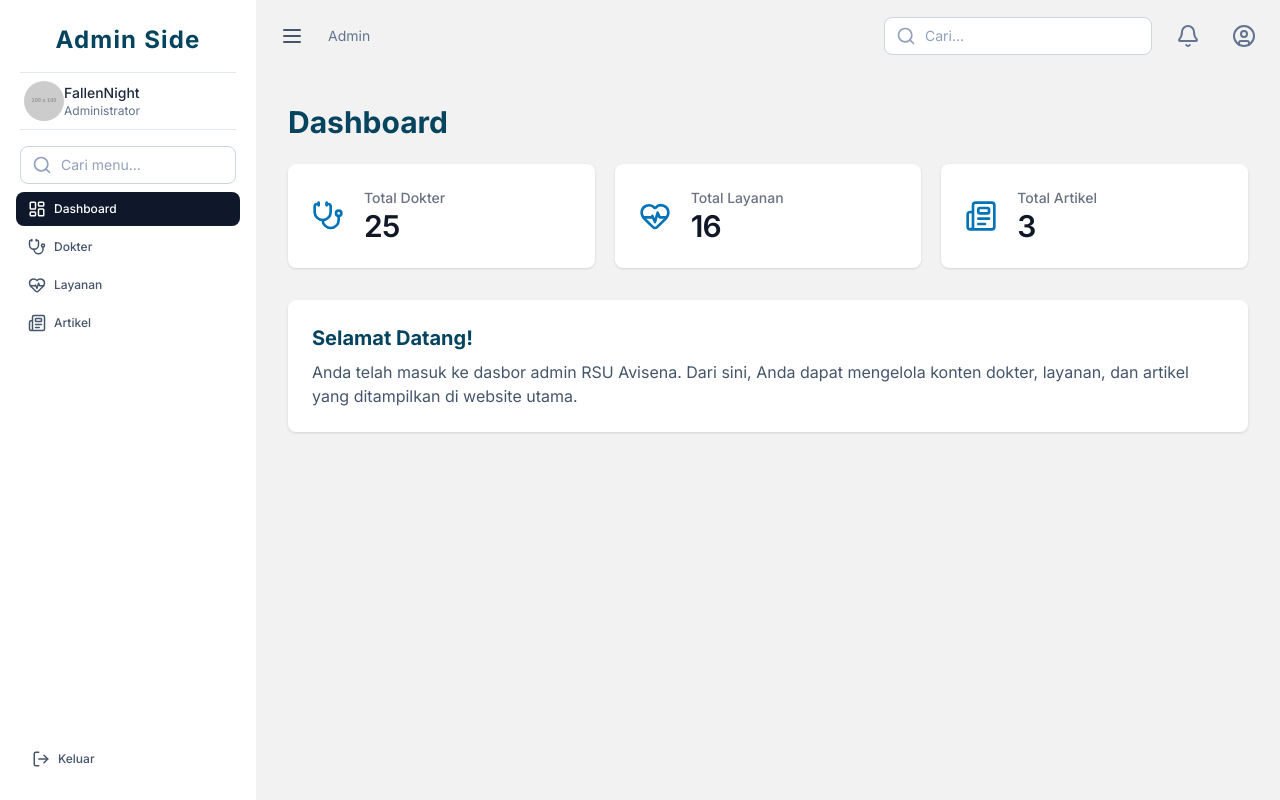
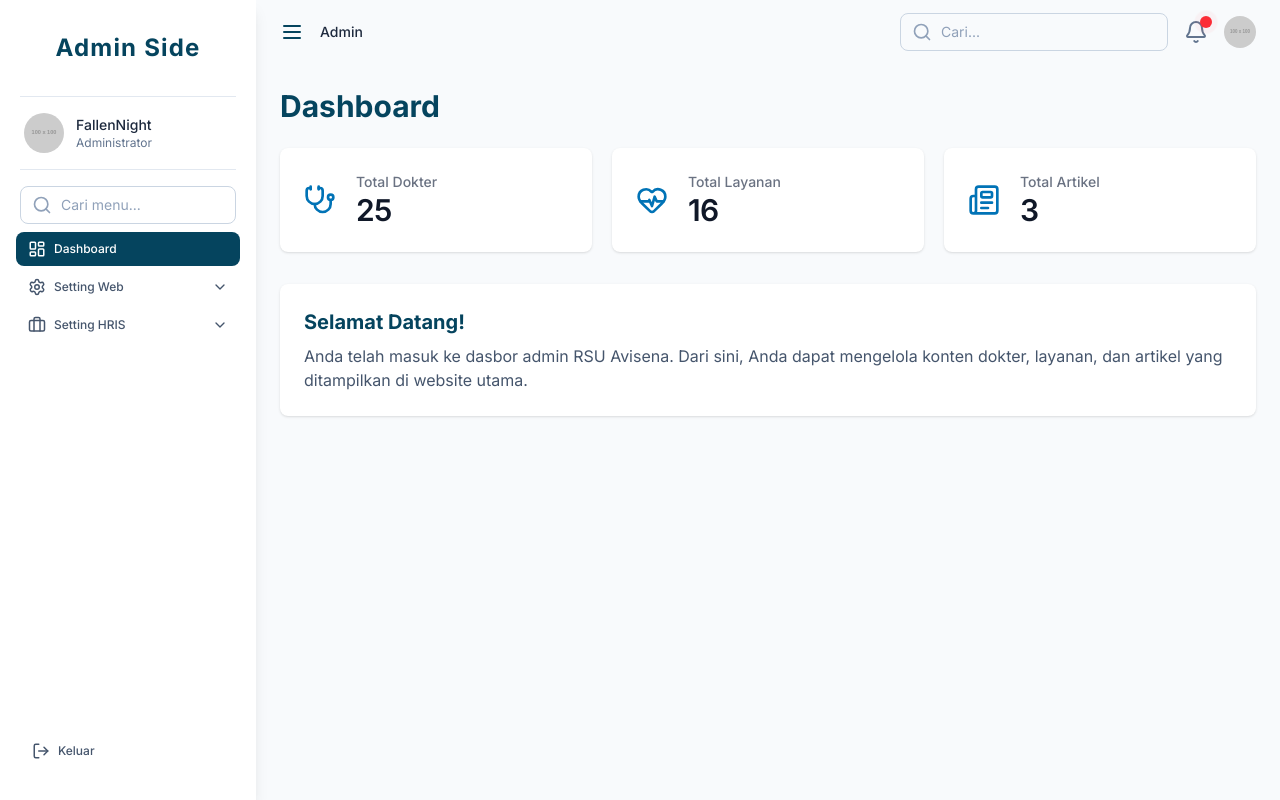
Before and after one commit to Fall2607/Alice, a Next.js app: page /admin in a window 1280 px wide. Built offline with nearby package versions, Linux system fonts and the light colour scheme.

Commit message:
add search animated sidebar

```diff
--- a/src/app/(admin)/admin/layout.tsx
+++ b/src/app/(admin)/admin/layout.tsx
@@ -1,7 +1,7 @@
 // File: app/(admin)/admin/layout.tsx
 "use client";
 
-import { useState } from 'react';
+import { useState } from "react";
 import Sidebar from "@/app/components/admin/Sidebar";
 import HeaderAdmin from "@/app/components/admin/HeaderAdmin";
 
@@ -10,20 +10,27 @@ export default function AdminLayout({
 }: {
   children: React.ReactNode;
 }) {
-  const [isSidebarCollapsed, setSidebarCollapsed] = useState(false);
+  const [isCollapsed, setIsCollapsed] = useState(false);
+  const [isLogoutModalOpen, setIsLogoutModalOpen] = useState(false);
 
-  const toggleSidebar = () => {
-    setSidebarCollapsed(!isSidebarCollapsed);
-  };
+  const toggleSidebar = () => setIsCollapsed(!isCollapsed);
+  const openLogoutModal = () => setIsLogoutModalOpen(true);
+  const closeLogoutModal = () => setIsLogoutModalOpen(false);
 
   return (
-    <div className="flex h-screen bg-background">
-      <Sidebar isCollapsed={isSidebarCollapsed} />
-      <div className="flex flex-1 flex-col">
-        <HeaderAdmin toggleSidebar={toggleSidebar} />
-        <main className="flex-1 overflow-y-auto p-8">
-          {children}
-        </main>
+    <div className="flex h-screen bg-slate-50">
+      <Sidebar
+        isCollapsed={isCollapsed}
+        openLogoutModal={openLogoutModal}
+        isLogoutModalOpen={isLogoutModalOpen}
+        closeLogoutModal={closeLogoutModal}
+      />
+      <div className="flex flex-1 flex-col overflow-hidden">
+        <HeaderAdmin
+          toggleSidebar={toggleSidebar}
+          openLogoutModal={openLogoutModal}
+        />
+        <main className="flex-1 overflow-y-auto p-6">{children}</main>
       </div>
     </div>
   );
--- a/src/app/components/admin/HeaderAdmin.tsx
+++ b/src/app/components/admin/HeaderAdmin.tsx
@@ -1,66 +1,136 @@
 // File: app/components/admin/HeaderAdmin.tsx
 "use client";
 
-import { Bell, Search, UserCircle, Menu, ChevronRight } from 'lucide-react';
-import { usePathname } from 'next/navigation';
-import Link from 'next/link';
+import { useState, useEffect, useRef } from "react";
+import { usePathname } from "next/navigation";
+import Link from "next/link";
+import { Menu, Search, Bell, User, LogOut, ChevronRight } from "lucide-react";
+import Image from "next/image";
 
 interface HeaderAdminProps {
   toggleSidebar: () => void;
+  openLogoutModal: () => void;
 }
 
-// Fungsi helper untuk mengubah path menjadi breadcrumbs
-const generateBreadcrumbs = (pathname: string) => {
-  const pathParts = pathname.split('/').filter(part => part);
-  const breadcrumbs = pathParts.map((part, index) => {
-    const href = '/' + pathParts.slice(0, index + 1).join('/');
-    const label = part.charAt(0).toUpperCase() + part.slice(1);
-    return { href, label };
-  });
-  return breadcrumbs;
-};
+export default function HeaderAdmin({
+  toggleSidebar,
+  openLogoutModal,
+}: HeaderAdminProps) {
+  const pathname = usePathname();
+  const [dropdownOpen, setDropdownOpen] = useState(false);
+  const dropdownRef = useRef<HTMLDivElement>(null);
 
-export default function HeaderAdmin({ toggleSidebar }: HeaderAdminProps) {
-  const pathname = usePathname();
-  const breadcrumbs = generateBreadcrumbs(pathname);
+  const generateBreadcrumbs = () => {
+    const pathSegments = pathname.split("/").filter(Boolean);
+    const breadcrumbs = pathSegments.map((segment, index) => {
+      const href = "/" + pathSegments.slice(0, index + 1).join("/");
+      const label = segment.charAt(0).toUpperCase() + segment.slice(1);
+      const isLast = index === pathSegments.length - 1;
+
+      return (
+        <li key={href} className="flex items-center">
+          <Link
+            href={href}
+            className={`text-sm font-medium ${
+              isLast ? "text-slate-800" : "text-slate-500 hover:text-slate-700"
+            }`}
+          >
+            {label}
+          </Link>
+          {!isLast && <ChevronRight className="h-4 w-4 mx-1 text-slate-400" />}
+        </li>
+      );
+    });
+    return breadcrumbs;
+  };
+
+  useEffect(() => {
+    const handleClickOutside = (event: MouseEvent) => {
+      if (
+        dropdownRef.current &&
+        !dropdownRef.current.contains(event.target as Node)
+      ) {
+        setDropdownOpen(false);
+      }
+    };
+    document.addEventListener("mousedown", handleClickOutside);
+    return () => document.removeEventListener("mousedown", handleClickOutside);
+  }, []);
 
   return (
-    <header className="p-4 flex justify-between items-center">
+    <header className="flex h-16 items-center justify-between px-6 flex-shrink-0">
       <div className="flex items-center gap-4">
-        <button onClick={toggleSidebar} className="p-2 rounded-full hover:bg-slate-100">
-          <Menu className="h-6 w-6 text-slate-600" />
+        <button
+          onClick={toggleSidebar}
+          className="text-primary-dark transition-colors hover:text-primary"
+        >
+          <Menu className="h-6 w-6" />
         </button>
-
-        {/* Breadcrumbs */}
-        <nav className="hidden md:flex items-center text-sm text-slate-500">
-          {breadcrumbs.map((crumb, index) => (
-            <div key={crumb.href} className="flex items-center">
-              <Link href={crumb.href} className="hover:text-primary">
-                {crumb.label}
-              </Link>
-              {index < breadcrumbs.length - 1 && (
-                <ChevronRight size={16} className="mx-1" />
-              )}
-            </div>
-          ))}
+        <nav aria-label="Breadcrumb">
+          <ol className="flex items-center space-x-2">
+            {generateBreadcrumbs()}
+          </ol>
         </nav>
       </div>
-
-      <div className="flex items-center space-x-4">
+      <div className="flex items-center gap-4">
         <div className="relative">
           <input
-            type="text"
+            type="search"
             placeholder="Cari..."
-            className="w-full rounded-lg border border-slate-300 bg-white py-2 pl-10 pr-4 text-sm text-slate-900 placeholder-slate-400 focus:border-primary focus:outline-none focus:ring-1 focus:ring-primary"
+            className="w-full rounded-lg border border-slate-300 bg-slate-50 py-2 pl-10 pr-4 text-sm text-slate-900 placeholder-slate-400 focus:border-primary focus:outline-none focus:ring-1 focus:ring-primary"
           />
-          <Search className="absolute left-3 top-1/2 -translate-y-1/2 h-5 w-5 text-slate-400" />
+          <Search className="absolute left-3 top-1/2 h-5 w-5 -translate-y-1/2 text-slate-400" />
         </div>
-        <button className="p-2 rounded-full hover:bg-slate-100">
-          <Bell className="h-6 w-6 text-slate-500" />
+        <button className="relative text-slate-500 hover:text-slate-800">
+          <Bell className="h-6 w-6" />
+          <span className="absolute -top-1 -right-1 flex h-3 w-3">
+            <span className="animate-ping absolute inline-flex h-full w-full rounded-full bg-red-400 opacity-75"></span>
+            <span className="relative inline-flex rounded-full h-3 w-3 bg-red-500"></span>
+          </span>
         </button>
-        <button className="p-2 rounded-full hover:bg-slate-100">
-          <UserCircle className="h-6 w-6 text-slate-500" />
-        </button>
+        <div className="relative" ref={dropdownRef}>
+          <button
+            onClick={() => setDropdownOpen(!dropdownOpen)}
+            className="flex items-center gap-2"
+          >
+            <Image
+              src="https://placehold.co/100x100/0173b6/f2f2f2?text=FN"
+              alt="Foto Profil Admin"
+              width={32}
+              height={32}
+              className="h-8 w-8 rounded-full object-cover"
+            />
+          </button>
+          {dropdownOpen && (
+            <div className="absolute right-0 mt-2 w-48 origin-top-right rounded-md bg-white shadow-lg focus:outline-none">
+              <div className="py-1">
+                <div className="border-b px-4 py-2">
+                  <p className="text-sm font-semibold text-slate-800">
+                    FallenNight
+                  </p>
+                  <p className="text-xs text-slate-500">Administrator</p>
+                </div>
+                <Link
+                  href="#"
+                  className="flex items-center gap-2 px-4 py-2 text-sm text-slate-700 hover:bg-slate-100"
+                >
+                  <User className="h-4 w-4" />
+                  Profil
+                </Link>
+                <button
+                  onClick={() => {
+                    openLogoutModal();
+                    setDropdownOpen(false);
+                  }}
+                  className="w-full text-left flex items-center gap-2 px-4 py-2 text-sm text-red-600 hover:bg-red-50"
+                >
+                  <LogOut className="h-4 w-4" />
+                  Keluar
+                </button>
+              </div>
+            </div>
+          )}
+        </div>
       </div>
     </header>
   );
--- a/src/app/components/admin/Sidebar.tsx
+++ b/src/app/components/admin/Sidebar.tsx
@@ -1,7 +1,7 @@
 // File: app/components/admin/Sidebar.tsx
 "use client";
 
-import { useState } from "react";
+import { useState, useEffect } from "react";
 import Link from "next/link";
 import Image from "next/image";
 import { usePathname } from "next/navigation";
@@ -12,56 +12,139 @@ import {
   Newspaper,
   LogOut,
   Search,
+  Settings,
+  Briefcase,
+  FileText,
+  KeyRound,
+  ChevronDown,
 } from "lucide-react";
-import Modal from "@/app/components/modal"; // Path diubah menjadi relatif
+import Modal from "@/app/components/modal";
 
-const navItems = [
+const menuItems = [
   { href: "/admin", icon: LayoutDashboard, label: "Dashboard" },
-  { href: "/admin/dokter", icon: Stethoscope, label: "Dokter" },
-  { href: "/admin/layanan", icon: HeartPulse, label: "Layanan" },
-  { href: "/admin/artikel", icon: Newspaper, label: "Artikel" },
+  {
+    label: "Setting Web",
+    icon: Settings,
+    subItems: [
+      { href: "/admin/dokter", icon: Stethoscope, label: "Dokter" },
+      { href: "/admin/layanan", icon: HeartPulse, label: "Layanan" },
+      { href: "/admin/artikel", icon: Newspaper, label: "Artikel" },
+    ],
+  },
+  {
+    label: "Setting HRIS",
+    icon: Briefcase,
+    subItems: [
+      { href: "/admin/job", icon: FileText, label: "Job" },
+      { href: "/admin/password-test", icon: KeyRound, label: "Password Test" },
+    ],
+  },
 ];
 
-// Menambahkan interface untuk props
 interface SidebarProps {
   isCollapsed: boolean;
+  openLogoutModal: () => void;
+  closeLogoutModal: () => void;
+  isLogoutModalOpen: boolean;
 }
 
-export default function Sidebar({ isCollapsed }: SidebarProps) {
+export default function Sidebar({
+  isCollapsed,
+  openLogoutModal,
+  closeLogoutModal,
+  isLogoutModalOpen,
+}: SidebarProps) {
   const pathname = usePathname();
   const [searchTerm, setSearchTerm] = useState("");
-  const [isLogoutModalOpen, setIsLogoutModalOpen] = useState(false);
+  const [openMenu, setOpenMenu] = useState<string | null>(() => {
+    const activeParent = menuItems.find((item) =>
+      item.subItems?.some((sub) => pathname.startsWith(sub.href))
+    );
+    return activeParent?.label || null;
+  });
 
-  const filteredNavItems = navItems.filter((item) =>
-    item.label.toLowerCase().includes(searchTerm.toLowerCase())
-  );
+  // Automatically open the dropdown if a search matches a sub-item
+  useEffect(() => {
+    if (searchTerm.trim() !== "") {
+      const firstMatchingParent = menuItems.find((item) =>
+        item.subItems?.some((subItem) =>
+          subItem.label.toLowerCase().includes(searchTerm.toLowerCase())
+        )
+      );
+      if (firstMatchingParent) {
+        setOpenMenu(firstMatchingParent.label);
+      }
+    }
+  }, [searchTerm]);
+
+  const handleMenuClick = (label: string) => {
+    setOpenMenu(openMenu === label ? null : label);
+  };
+
+  const filteredMenuItems = menuItems
+    .map((item) => {
+      if (!item.subItems) {
+        return item.label.toLowerCase().includes(searchTerm.toLowerCase())
+          ? item
+          : null;
+      }
+      const filteredSubItems = item.subItems.filter((subItem) =>
+        subItem.label.toLowerCase().includes(searchTerm.toLowerCase())
+      );
+      if (filteredSubItems.length > 0) {
+        return { ...item, subItems: filteredSubItems };
+      }
+      if (item.label.toLowerCase().includes(searchTerm.toLowerCase())) {
+        return { ...item, subItems: item.subItems };
+      }
+      return null;
+    })
+    .filter(Boolean as unknown as <T>(x: T | null) => x is T);
 
   return (
     <>
-      <aside className={`flex h-screen flex-col overflow-y-auto bg-white py-6 transition-all duration-300 ${isCollapsed ? "w-20 px-2" : "w-64 px-5"}`}>
-        <div className={`text-center transition-all duration-300 ${isCollapsed ? 'h-10' : ''}`}>
-          <h2 className={`text-2xl font-bold text-primary-dark tracking-wider transition-opacity duration-200 ${isCollapsed ? 'opacity-0 h-0' : 'opacity-100'}`}>
+      <aside
+        className={`flex h-screen flex-col overflow-y-auto shadow-lg bg-white py-8 transition-all duration-300 ${
+          isCollapsed ? "w-20 px-2" : "w-64 px-5"
+        }`}
+      >
+        <div
+          className={`mb-4 text-center transition-all duration-300 ${
+            isCollapsed ? "h-10" : ""
+          }`}
+        >
+          <h2
+            className={`text-2xl font-bold text-primary-dark tracking-wider transition-opacity duration-200 ${
+              isCollapsed ? "opacity-0 h-0" : "opacity-100"
+            }`}
+          >
             Admin Side
           </h2>
         </div>
 
-        {/* User Profile Section */}
-        <div className={`border-y border-slate-200 py-2 my-4 flex items-center transition-all duration-300 ${isCollapsed ? 'justify-center' : 'px-1'}`}>
+        <div
+          className={`border-y border-slate-200 py-4 my-4 flex items-center gap-3 transition-all duration-300 ${
+            isCollapsed ? "justify-center" : "px-1"
+          }`}
+        >
           <Image
-            src="https://placehold.co/100x100/84c1ba/f2f2f2?text=Karir+di+RS+Avisena"
+            src="https://placehold.co/100x100/0173b6/f2f2f2?text=FN"
             alt="Foto Profil Admin"
             width={40}
             height={40}
             className="h-10 w-10 rounded-full object-cover flex-shrink-0"
           />
-          <div className={`${isCollapsed ? 'hidden' : 'block'}`}>
+          <div className={`${isCollapsed ? "hidden" : "block"}`}>
             <p className="text-sm font-medium text-slate-800">FallenNight</p>
             <p className="text-xs text-slate-500">Administrator</p>
           </div>
         </div>
 
-        {/* Kolom Pencarian */}
-        <div className={`relative mb-2 transition-all duration-300 ${isCollapsed ? 'opacity-0 pointer-events-none' : 'opacity-100'}`}>
+        <div
+          className={`relative mb-2 transition-all duration-300 ${
+            isCollapsed ? "opacity-0 pointer-events-none" : "opacity-100"
+          }`}
+        >
           <input
             type="text"
             placeholder="Cari menu..."
@@ -74,38 +157,127 @@ export default function Sidebar({ isCollapsed }: SidebarProps) {
 
         <div className="flex flex-1 flex-col justify-between">
           <nav className="-mx-1 space-y-1">
-            {filteredNavItems.map((item) => {
-              const isActive = pathname === item.href;
+            {filteredMenuItems.map((item) => {
+              if (item.subItems) {
+                const isParentActive = item.subItems.some((sub) =>
+                  pathname.startsWith(sub.href)
+                );
+                const isOpen = openMenu === item.label;
+                return (
+                  <div key={item.label}>
+                    <button
+                      onClick={() => handleMenuClick(item.label)}
+                      className={`flex w-full transform items-center justify-between rounded-lg px-3 py-2 transition-colors duration-300 hover:bg-slate-100 ${
+                        isParentActive
+                          ? "font-bold text-primary-dark"
+                          : "text-slate-600"
+                      } ${isCollapsed ? "justify-center" : ""}`}
+                    >
+                      <div className="flex items-center">
+                        <item.icon
+                          className="h-[18px] w-[18px] flex-shrink-0"
+                          aria-hidden="true"
+                        />
+                        <span
+                          className={`mx-2 text-xs font-medium transition-opacity duration-200 ${
+                            isCollapsed ? "opacity-0 hidden" : "opacity-100"
+                          }`}
+                        >
+                          {item.label}
+                        </span>
+                      </div>
+                      {!isCollapsed && (
+                        <ChevronDown
+                          className={`h-4 w-4 transform transition-transform duration-300 ${
+                            isOpen ? "rotate-180" : ""
+                          }`}
+                        />
+                      )}
+                    </button>
+                    <div
+                      className={`overflow-hidden transition-all duration-300 ease-in-out ${
+                        !isCollapsed && isOpen ? "max-h-96" : "max-h-0"
+                      }`}
+                    >
+                      <ul className="ml-4 mt-1 border-l border-slate-200 pl-4 space-y-1 py-1">
+                        {item.subItems.map((subItem) => (
+                          <li key={subItem.href}>
+                            <Link
+                              href={subItem.href}
+                              className={`flex transform items-center rounded-lg px-3 py-2 transition-colors duration-300 hover:bg-slate-100 hover:text-slate-800 ${
+                                pathname === subItem.href
+                                  ? "bg-primary-dark text-white font-bold hover:bg-primary-dark hover:text-white"
+                                  : "text-slate-600"
+                              }`}
+                            >
+                              <subItem.icon
+                                className="h-4 w-4 flex-shrink-0"
+                                aria-hidden="true"
+                              />
+                              <span className="mx-2 text-xs font-medium">
+                                {subItem.label}
+                              </span>
+                            </Link>
+                          </li>
+                        ))}
+                      </ul>
+                    </div>
+                  </div>
+                );
+              }
               return (
                 <Link
                   key={item.label}
-                  href={item.href}
+                  href={item.href!}
                   title={isCollapsed ? item.label : undefined}
-                  className={`flex transform items-center rounded-lg px-3 py-2 text-slate-600 transition-colors duration-300 hover:bg-slate-100 hover:text-slate-800 ${isActive ? "bg-slate-900 text-white font-bold hover:bg-slate-900 hover:text-white" : ""} ${isCollapsed ? "justify-center" : ""}`}
+                  className={`flex transform items-center rounded-lg px-3 py-2 transition-colors duration-300 hover:bg-slate-100 hover:text-slate-800 ${
+                    pathname === item.href
+                      ? "bg-primary-dark text-white font-bold hover:bg-primary-dark hover:text-white"
+                      : "text-slate-600"
+                  } ${isCollapsed ? "justify-center" : ""}`}
                 >
-                  <item.icon className="h-4.5 w-4.5 flex-shrink-0" aria-hidden="true" />
-                  <span className={`mx-2 text-xs font-medium transition-opacity duration-200 ${isCollapsed ? 'opacity-0 hidden' : 'opacity-100'}`}>{item.label}</span>
+                  <item.icon
+                    className="h-[18px] w-[18px] flex-shrink-0"
+                    aria-hidden="true"
+                  />
+                  <span
+                    className={`mx-2 text-xs font-medium transition-opacity duration-200 ${
+                      isCollapsed ? "opacity-0 hidden" : "opacity-100"
+                    }`}
+                  >
+                    {item.label}
+                  </span>
                 </Link>
               );
             })}
           </nav>
           <div className="mt-6">
             <button
-              onClick={() => setIsLogoutModalOpen(true)}
+              onClick={openLogoutModal}
               title={isCollapsed ? "Keluar" : undefined}
-              className={`flex w-full transform items-center rounded-lg px-3 py-2 text-slate-600 transition-colors duration-300 hover:bg-slate-100 hover:text-slate-800 ${isCollapsed ? "justify-center" : ""}`}
+              className={`flex w-full transform items-center rounded-lg px-3 py-2 text-slate-600 transition-colors duration-300 hover:bg-slate-100 hover:text-slate-800 ${
+                isCollapsed ? "justify-center" : ""
+              }`}
             >
-              <LogOut className="h-4.5 w-4.5 flex-shrink-0" aria-hidden="true" />
-              <span className={`mx-2 text-xs font-medium transition-opacity duration-200 ${isCollapsed ? 'opacity-0 hidden' : 'opacity-100'}`}>Keluar</span>
+              <LogOut
+                className="h-[18px] w-[18px] flex-shrink-0"
+                aria-hidden="true"
+              />
+              <span
+                className={`mx-2 text-xs font-medium transition-opacity duration-200 ${
+                  isCollapsed ? "opacity-0 hidden" : "opacity-100"
+                }`}
+              >
+                Keluar
+              </span>
             </button>
           </div>
         </div>
       </aside>
 
-      {/* Modal Konfirmasi Logout */}
       <Modal
         isOpen={isLogoutModalOpen}
-        onClose={() => setIsLogoutModalOpen(false)}
+        onClose={closeLogoutModal}
         title="Konfirmasi Keluar"
       >
         <div>
@@ -114,7 +286,7 @@ export default function Sidebar({ isCollapsed }: SidebarProps) {
           </p>
           <div className="mt-6 flex justify-end gap-4">
             <button
-              onClick={() => setIsLogoutModalOpen(false)}
+              onClick={closeLogoutModal}
               className="rounded-full bg-slate-200 px-4 py-2 text-sm font-semibold text-slate-700 hover:bg-slate-300"
             >
               Batal
```
